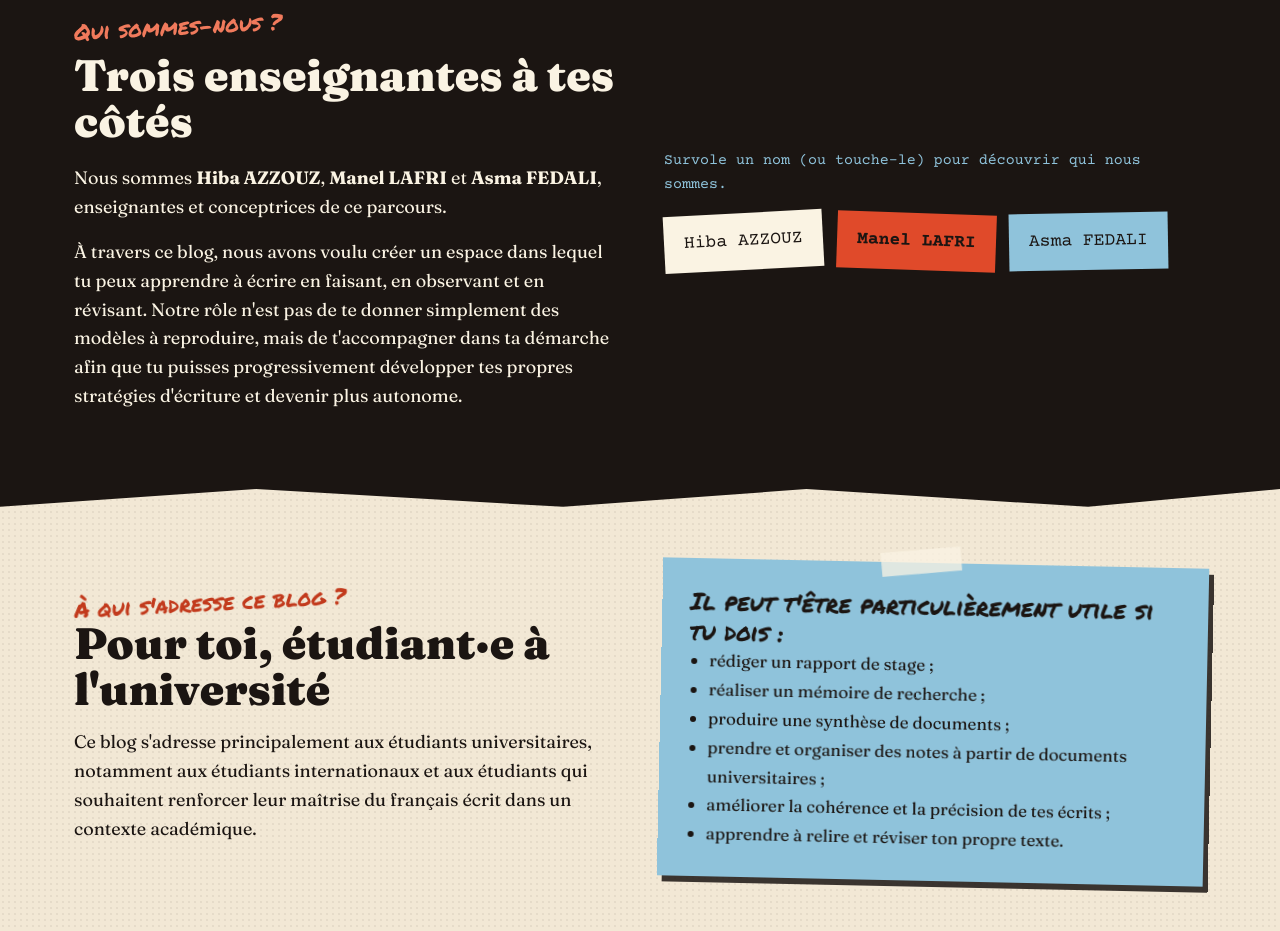
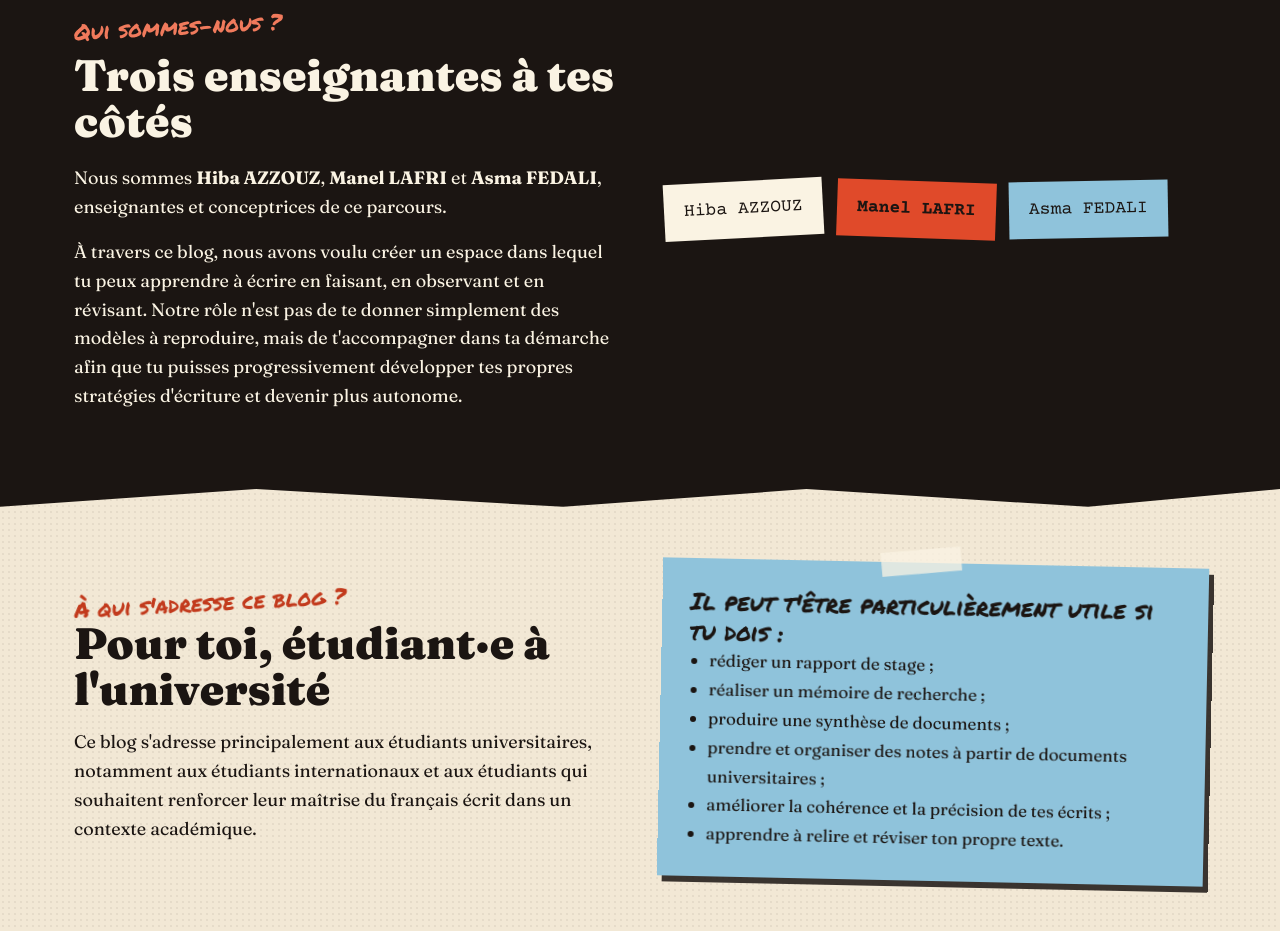
Before and after one commit to AladinAzz/blog-fou, a plain HTML site: page index.html in a window 1280 px wide. Shown: the part 1501-2432 px from the top of the page. Drawn offline with nearby package versions, Linux system fonts and the light colour scheme.

Commit message:
chore: retirer la consigne au-dessus des noms de l'équipe
Co-Authored-By: Claude Opus 5.5 <noreply@anthropic.com>
Claude-Session: https://claude.ai/code/session_01Emn7GMAKdX74BRZdFBxYgv

```diff
--- a/assets/css/style.css
+++ b/assets/css/style.css
@@ -1009,7 +1009,6 @@ h1, h2, h3 { line-height: 1.15; }
 .torn-dark:has(.team-member:hover),
 .torn-dark:has(.team-member.is-open),
 .torn-dark:has(.team-toggle:focus-visible) { z-index: 5; }
-.team-hint { margin: 0 0 16px; font-family: var(--mono); font-size: 15px; color: var(--sky); }
 .team { position: relative; }
 .team-toggle { border: 0; cursor: pointer; }
 .team-toggle[aria-expanded="true"] { outline: 3px solid var(--paper); outline-offset: 3px; }
--- a/index.html
+++ b/index.html
@@ -78,7 +78,6 @@
 <p class="txt" style="margin-top:16px">À travers ce blog, nous avons voulu créer un espace dans lequel tu peux apprendre à écrire en faisant, en observant et en révisant. Notre rôle n'est pas de te donner simplement des modèles à reproduire, mais de t'accompagner dans ta démarche afin que tu puisses progressivement développer tes propres stratégies d'écriture et devenir plus autonome.</p>
 </div>
 <div class="team-zone">
-<p class="team-hint">Survole un nom (ou touche-le) pour découvrir qui nous sommes.</p>
 <!-- Une personne = un <li class="team-member"> : copier un bloc et changer l'id, la photo, le nom et le texte. -->
 <ul class="chips team" aria-label="L'équipe">
 <li class="team-member">
```
